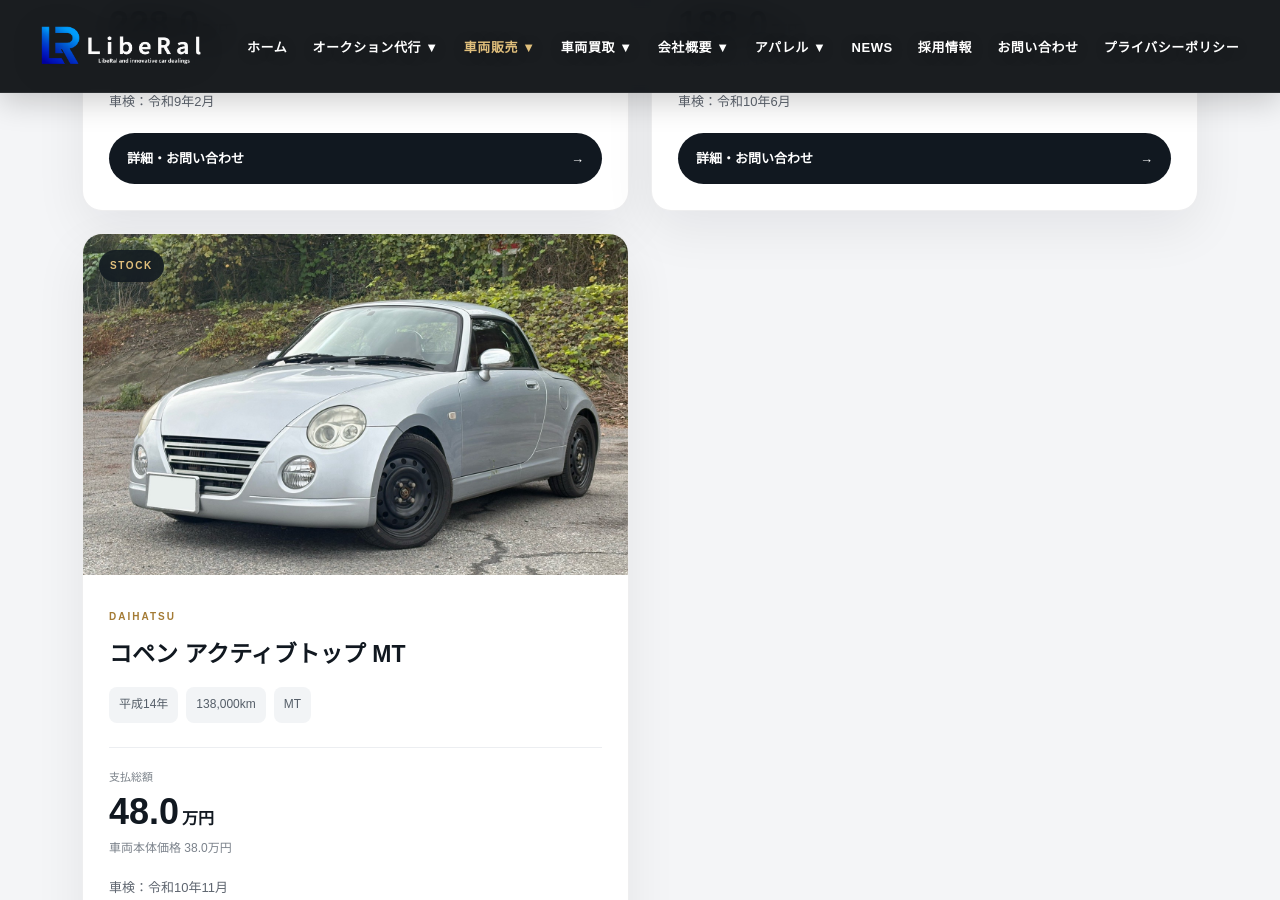
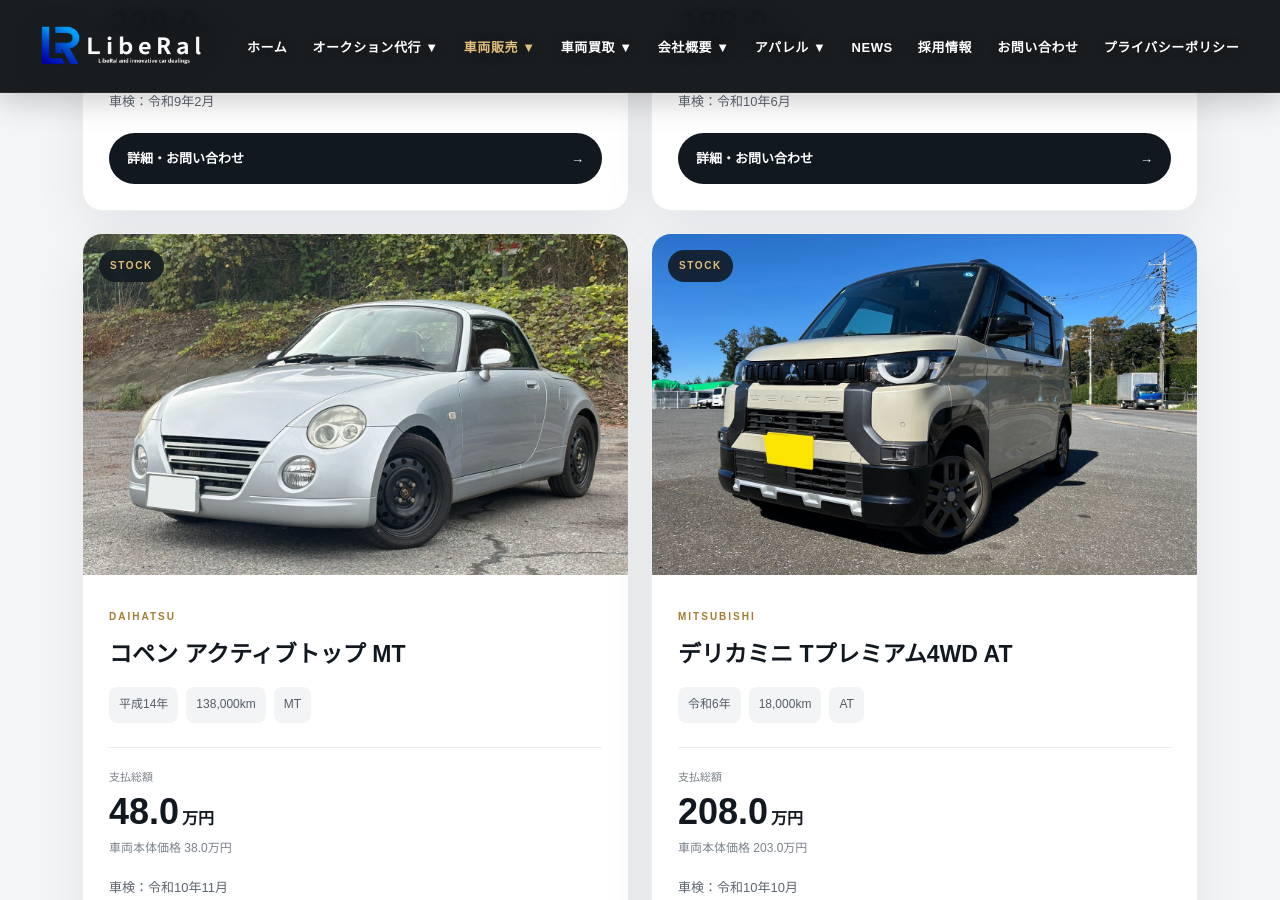
Before and after one commit to liberal0321/LibeRal., a Jekyll site: the page built from zaiko.html, in a window 1280 px wide and 900 px high, scrolled down 8123 px. Built offline with Jekyll 4.4.1, drawn with Linux system fonts in a browser that asks for light colours.

Commit message:
Update zaiko.html

```diff
--- a/zaiko.html
+++ b/zaiko.html
@@ -708,6 +708,37 @@
         </div>
       </article>
 
+      <article class="car-card"
+        data-maker="デリカミニ"
+        data-year="2024"
+        data-mileage="18000"
+        data-price="2080000"
+        data-keywords="ミツビシ デリカミニ Tプレミアム4WD AT 軽自動車">
+        <div class="car-image">
+          <img src="zaiko20.jpg" alt="デリカミニ Tプレミアム4WD">
+          <span class="stock-badge">STOCK</span>
+        </div>
+        <div class="info">
+          <span class="car-maker">MITSUBISHI</span>
+          <h3>デリカミニ Tプレミアム4WD AT</h3>
+
+          <div class="spec-list">
+            <span>令和6年</span>
+            <span>18,000km</span>
+            <span>AT</span>
+          </div>
+
+          <div class="price-area">
+            <span>支払総額</span>
+            <strong>208.0<small>万円</small></strong>
+            <p>車両本体価格 203.0万円</p>
+          </div>
+
+          <p class="inspection">車検：令和10年10月</p>
+          <a href="contact.html?car=rミツビシ%20デリカミニ" class="detail-button">詳細・お問い合わせ <span>→</span></a>
+        </div>
+      </article>
+
 
 
 
```
